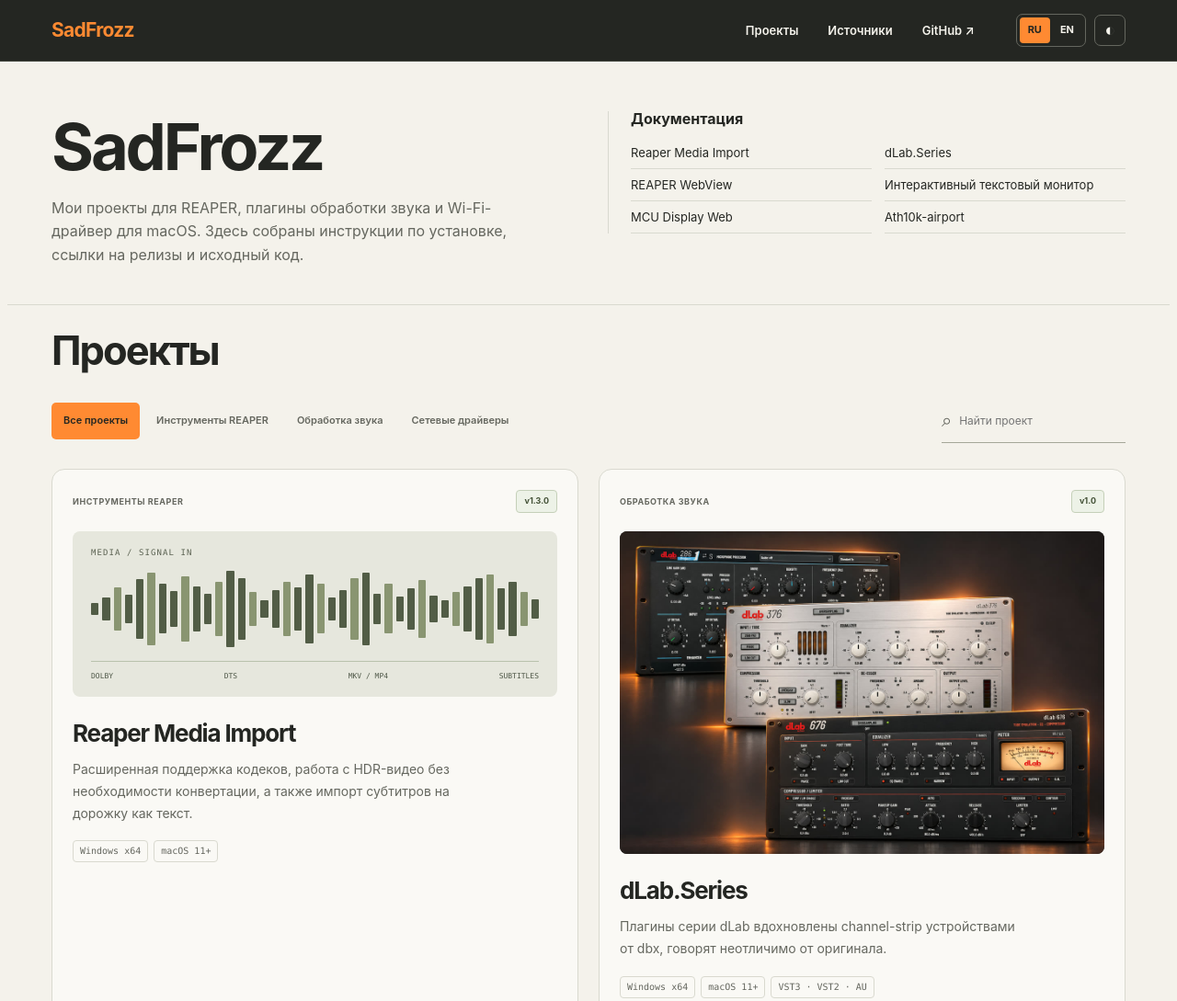
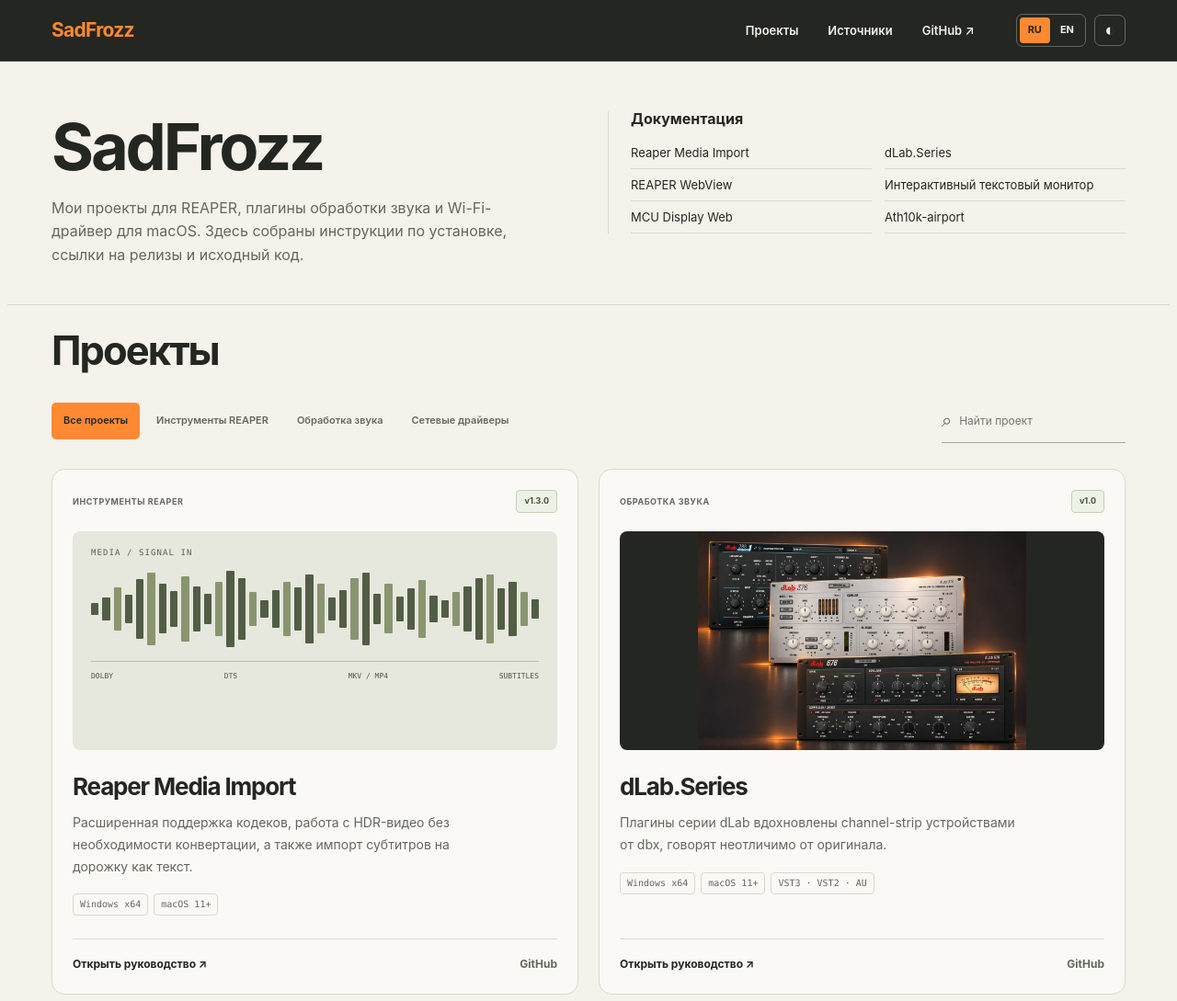
Before and after one commit to SadFrozz/sadfrozz.github.io, a plain HTML site: page docs/index.html in a window 1280 px wide. Shown: the top 1089 px of the page at 92% size. Drawn offline with Linux system fonts and the light colour scheme.

Commit message:
Align preview heights across the project catalogue

```diff
--- a/docs/assets/style.css
+++ b/docs/assets/style.css
@@ -84,6 +84,6 @@ thead { background: light-dark(#e8ebdf, #30362d); }
 @media (max-width: 760px) { .toc { background: light-dark(#ebece2, #252924); } }
 @media (max-width: 480px) { .site-header .header-options { margin-left: auto; } }
 @media print { :root, :root[data-theme] { color-scheme: light; } }
+.project-card .visual { height: clamp(160px, 19vw, 238px); flex: none; }
 .illustration-thumb { background: #242622; }
-.illustration-thumb img { display: block; width: 100%; height: auto; }
-.illustration-thumb { height: auto; }
+.illustration-thumb img { display: block; width: 100%; height: 100%; object-fit: contain; }
```
